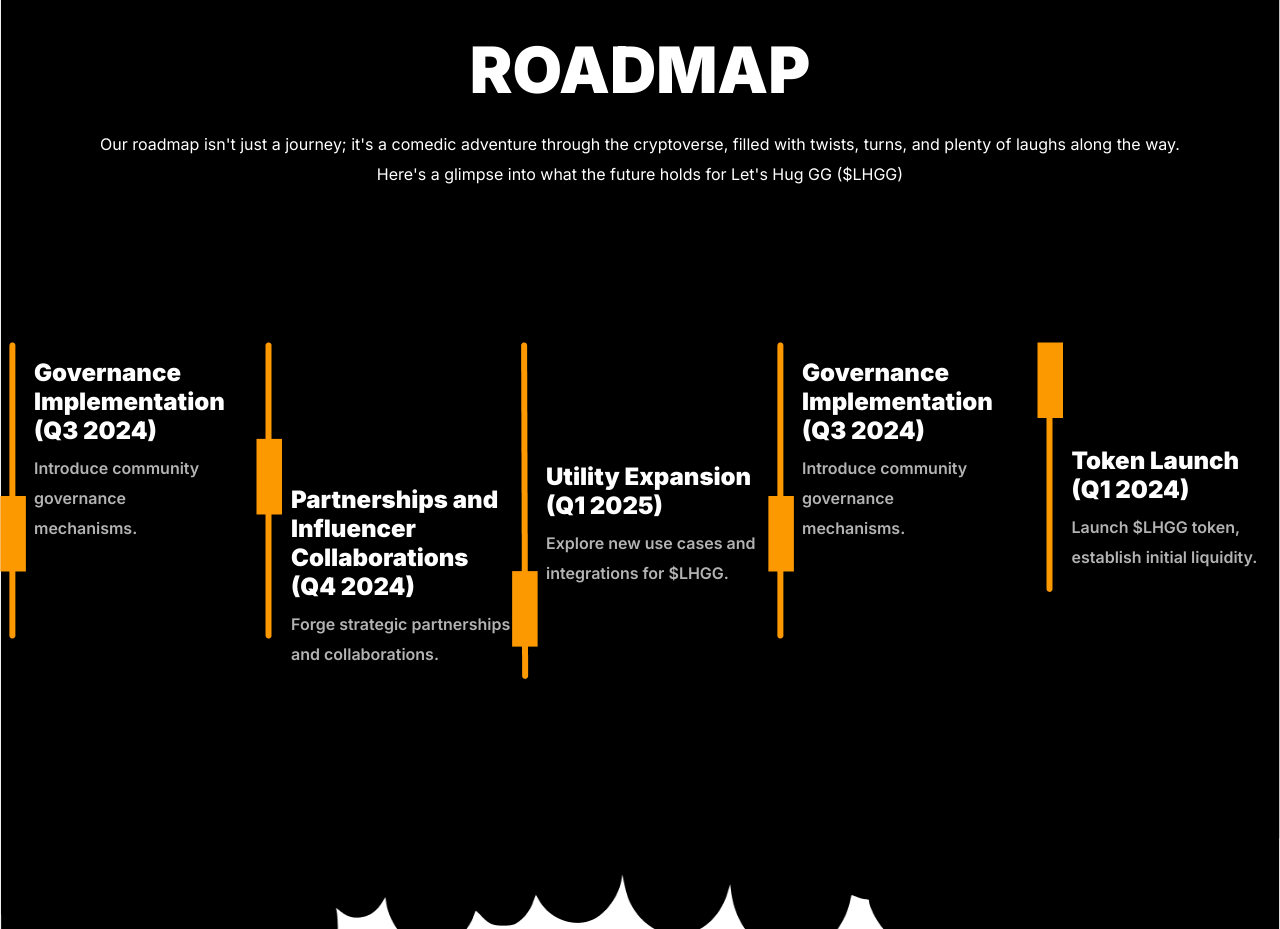
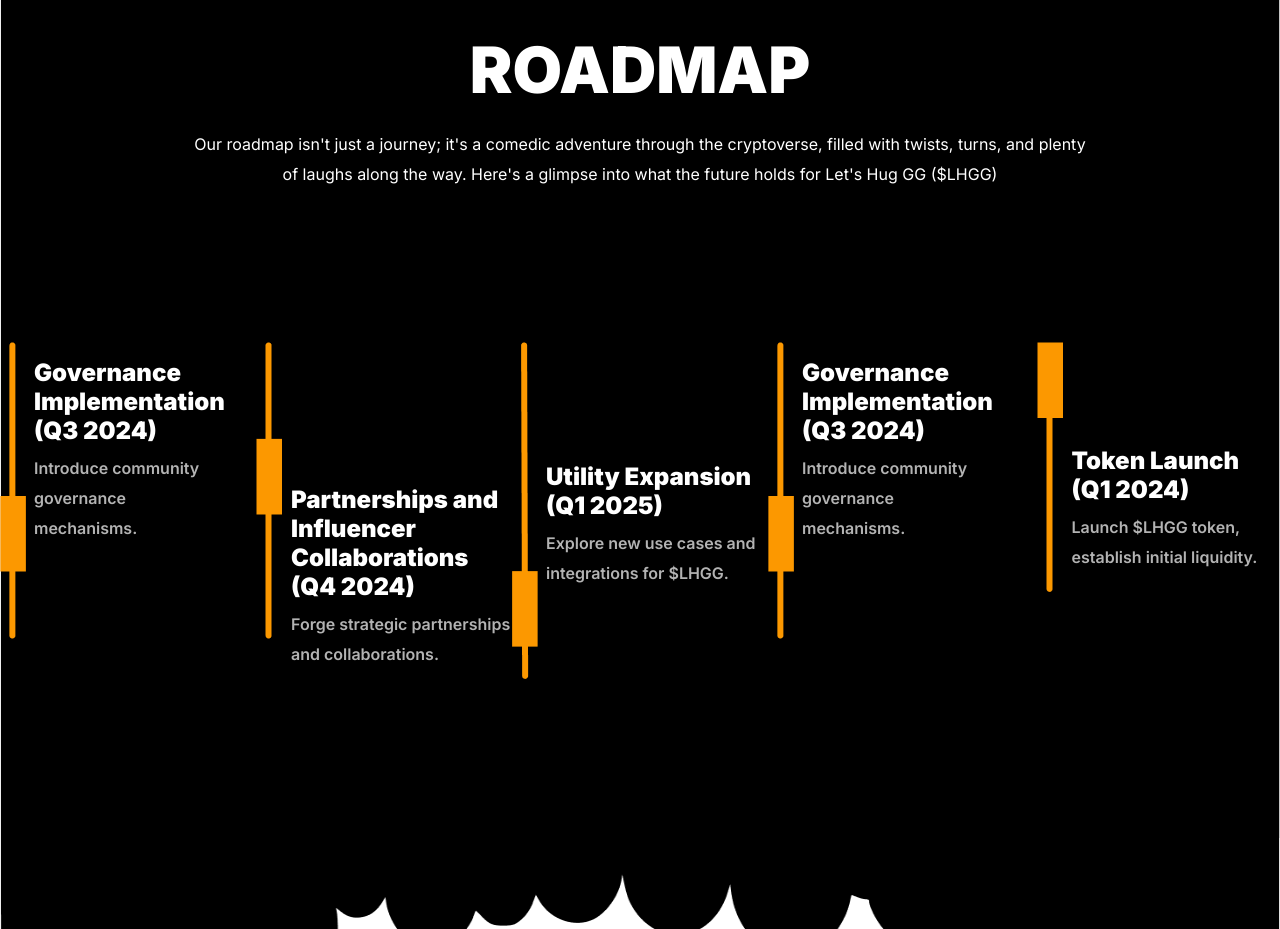
Before and after one commit to rinklepoonia/worldwide-protest, a React (Create React App) app: page / in a window 1280 px wide. Shown: the part 5020-5949 px from the top of the page. Built offline with nearby package versions, Linux system fonts and the light colour scheme; a web font is replaced by a local one.

Commit message:
apply max-w on rodmap content

```diff
--- a/src/App.css
+++ b/src/App.css
@@ -387,6 +387,7 @@
   border: 1px solid var(--clr-black);
 }
 
+
 .fit_content {
   width: fit-content;
 }
@@ -475,6 +476,10 @@
   padding-bottom: 15px;
 }
 
+.max_w_894 {
+  max-width: 894px;
+}
+
 /* ================latest-news======= */
 .py_30_70 {
   padding-top: 30px;
@@ -488,7 +493,7 @@
   width: 100%;
   background-color: var(--clr-white);
   transition: all 0.2s linear;
-  cursor: pointer;
+  cursor: pointer !important;
 }
 
 .latest_box:hover {
--- a/src/components/RoadmapSection.jsx
+++ b/src/components/RoadmapSection.jsx
@@ -44,7 +44,7 @@ function RoadmapSection() {
         <div className='roadmap_bg_img bg_no_repeat  pt_xl_280 pt_lg_155 pt_md_50 pt_30 h_xl_1274 h_lg_1031 bg_black'>
             <div className="container">
                 <h3 data-aos="zoom-in" className='ff_inter fw-extrabold text64_3xl lh_lg_77 lh_sm_60 lh_43 color_white mb_lg_20 mb_0 text-center'>ROADMAP</h3>
-                <p data-aos="zoom-in" className='ff_inter fw-normal text16_sm lh_30 color_white opacity_70 text-center pb_xl_153 pb_lg_90 pb_40 mb-0'>Our roadmap isn't just a journey; it's a comedic adventure  through the cryptoverse, filled with twists, turns, and plenty of  laughs along the way. Here's a glimpse into what the future holds  for Let's Hug GG ($LHGG)</p>
+                <p data-aos="zoom-in" className='ff_inter fw-normal text16_sm lh_30 color_white opacity_70 text-center pb_xl_153 pb_lg_90 pb_40 mb-0 max_w_894 text-center mx-auto'>Our roadmap isn't just a journey; it's a comedic adventure  through the cryptoverse, filled with twists, turns, and plenty of  laughs along the way. Here's a glimpse into what the future holds  for Let's Hug GG ($LHGG)</p>
             </div>
             <Slider className='roadmap' {...setting}>
                 <div className='d-flex gap-2 justify-content-center'>
```
